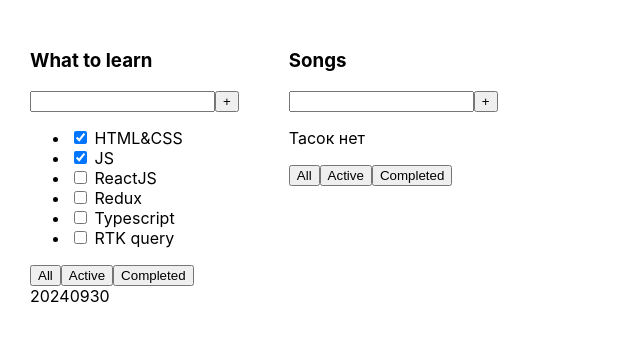
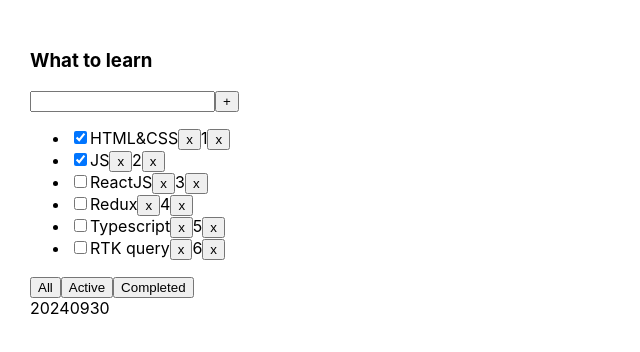
Before and after one commit to PavelS324/TodoListStady, a React (Create React App) app: page / in a window 1280 px wide. Shown: the top 352 px of the page, without its empty margins (0-640 px from the left). Built offline with nearby package versions, Linux system fonts and the light colour scheme.

Commit message:
made task 2 week 2

```diff
--- a/src/App.tsx
+++ b/src/App.tsx
@@ -1,29 +1,44 @@
-import React from 'react';
+import React, {useState} from 'react';
 import './App.css';
 import {TodoList} from "./components/TodoList";
 import {TaskType} from "./Types";
 
 function App() {
-    const tasks1: Array<TaskType> = [
+    const [tasks1, setTasks1] = useState<TaskType[]>([
         { id: 1, title: 'HTML&CSS', isDone: true },
         { id: 2, title: 'JS', isDone: true },
         { id: 3, title: 'ReactJS', isDone: false },
         { id: 4, title: 'Redux', isDone: false },
         { id: 5, title: 'Typescript', isDone: false },
         { id: 6, title: 'RTK query', isDone: false },
-    ]
+    ])
 
-    const tasks2: TaskType[] = [
-        // { id: 1, title: 'Hello world', isDone: true },
-        // { id: 2, title: 'I am Happy', isDone: false },
-        // { id: 3, title: 'Yo', isDone: false },
-        // { id: 4, title: 'Redux', isDone: false },
-    ]
+    // const tasks2: TaskType[] = [
+    //     // { id: 1, title: 'Hello world', isDone: true },
+    //     // { id: 2, title: 'I am Happy', isDone: false },
+    //     // { id: 3, title: 'Yo', isDone: false },
+    //     // { id: 4, title: 'Redux', isDone: false },
+    // ]
+
+    const [count, setcount] = useState(0);
+
+    const onClickDel = (id: number) => {
+        setcount(id);
+        alert(count);
+    }
+
+    const delTask = (id: number) => {
+        // alert(id)
+        const filteredTasks = tasks1.filter(task => {
+            return task.id !== id
+        })
+        setTasks1(filteredTasks)
+    }
 
     return (
         <div className="App">
-            <TodoList title="What to learn" tasks={tasks1} date="20240930" />
-            <TodoList title="Songs" tasks={tasks2} />
+            <TodoList title="What to learn" tasks={tasks1} date="20240930" onClick={delTask} />
+            {/*<TodoList title="Songs" tasks={tasks2} />*/}
             {/*<TodoList title="WSongs" />*/}
             {/*<TodoList title="Books" />*/}
         </div>
--- a/src/Types.tsx
+++ b/src/Types.tsx
@@ -3,6 +3,7 @@
     title: string
     tasks: TaskType[]
     date?: string
+    onClick: (id: number) => void
 }
 
 export type TaskType = {
@@ -13,4 +14,5 @@
 
 export type ButtonPropsType = {
     title: string
+    onClick?: () => void
 }
--- a/src/components/Button.tsx
+++ b/src/components/Button.tsx
@@ -1,6 +1,7 @@
 import {ButtonPropsType} from "../Types";
 import React from "react";
 
-export const Button = ({title}: ButtonPropsType) => {
-    return <button>{title}</button>
+export const Button = ({title, onClick}: ButtonPropsType) => {
+    // return <button onClick={() => onClick ? onClick({idStringDel}) : ""}>{title}</button>
+    return <button onClick={onClick}>{title}</button>
 }
--- a/src/components/TodoList.tsx
+++ b/src/components/TodoList.tsx
@@ -1,14 +1,14 @@
 import React from "react";
-import {TaskType, TodoListPropsType} from "../Types";
+import {TodoListPropsType} from "../Types";
 import {Button} from "./Button";
 
-export const TodoList = ({title, tasks, date}: TodoListPropsType) => {
+export const TodoList = ({title, tasks, date, onClick}: TodoListPropsType) => {
     return (
         <div>
             <h3>{title}</h3>
             <div>
                 <input/>
-                <Button title="+" />
+                <Button title="+"/>
             </div>
             {/*<TodoList_ul tasks={tasks} />*/}
             {tasks.length === 0 ? (
@@ -20,7 +20,12 @@
                     {/*<li><input type="checkbox" checked={tasks[2].isDone}/> <span>{tasks[2].title}</span></li>*/}
                     {tasks.map(task => {
                         return (
-                            <li key={task.id}><input type="checkbox" checked={task.isDone}/> <span>{task.title}</span>
+                            <li key={task.id}>
+                                <input type="checkbox" checked={task.isDone}/>
+                                <span>{task.title}</span>
+                                <Button title="x" onClick={() => onClick(task.id)} />
+                                <span>{task.id}</span>
+                                <button onClick={() => onClick(task.id)}>x</button>
                             </li>
                         )
                     })}
@@ -28,9 +33,9 @@
             )
             }
             <div>
-                <Button title="All" />
-                <Button title="Active" />
-                <Button title="Completed" />
+                <Button title="All"/>
+                <Button title="Active"/>
+                <Button title="Completed"/>
             </div>
             <div>{date}</div>
         </div>
```
